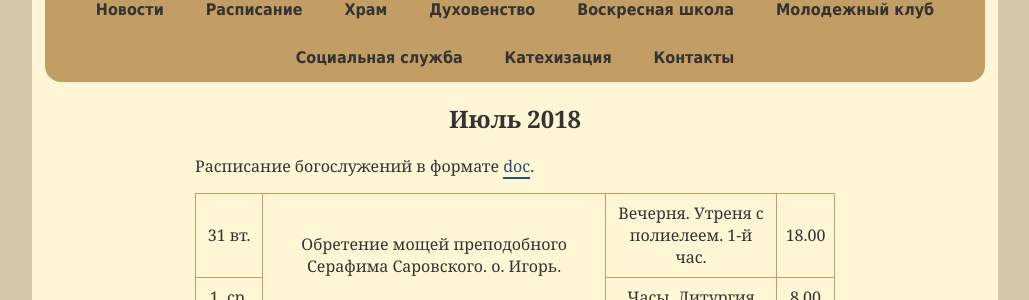
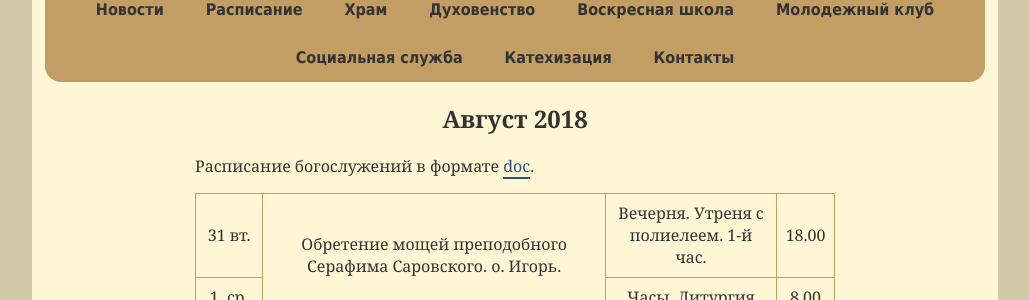
Before and after one commit to hramotradnoe/hramotradnoe.github.io, a Jekyll site: the page built from schedule/index.html, in a window 1280 px wide and 900 px high. Shown: the part 234-534 px from the top of the window, without its empty margins (125-1154 px from the left). Built offline with Jekyll 4.4.1, drawn with Linux system fonts in a browser that asks for light colours.

Commit message:
Update schedule.yml

```diff
--- a/_data/schedule.yml
+++ b/_data/schedule.yml
@@ -1,5 +1,5 @@
-period: Июль 2018
-link: "https://docs.google.com/document/d/14dJy3xNLD-ZVt0S9pYKVK9cBRtmRuuDXXnGlySHBN_8/edit"
+period: Август 2018
+link: "https://drive.google.com/file/d/1OqlpgYV_HH8l7zndyvgM_opTKwBADbVl/view"
 timetable:
  - description : "Обретение мощей преподобного Серафима Саровского. о. Игорь."
    services    :
```
